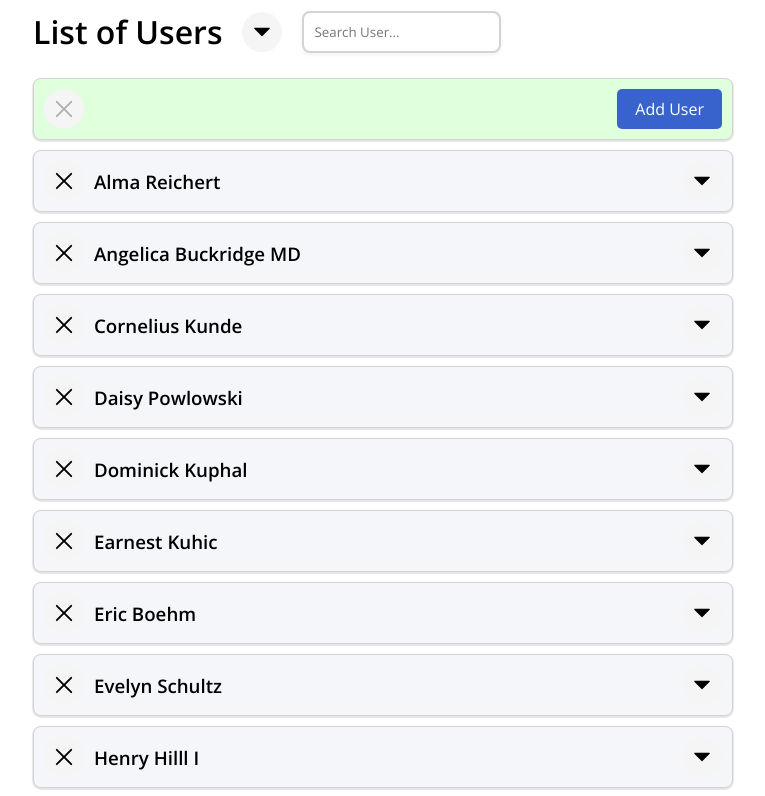
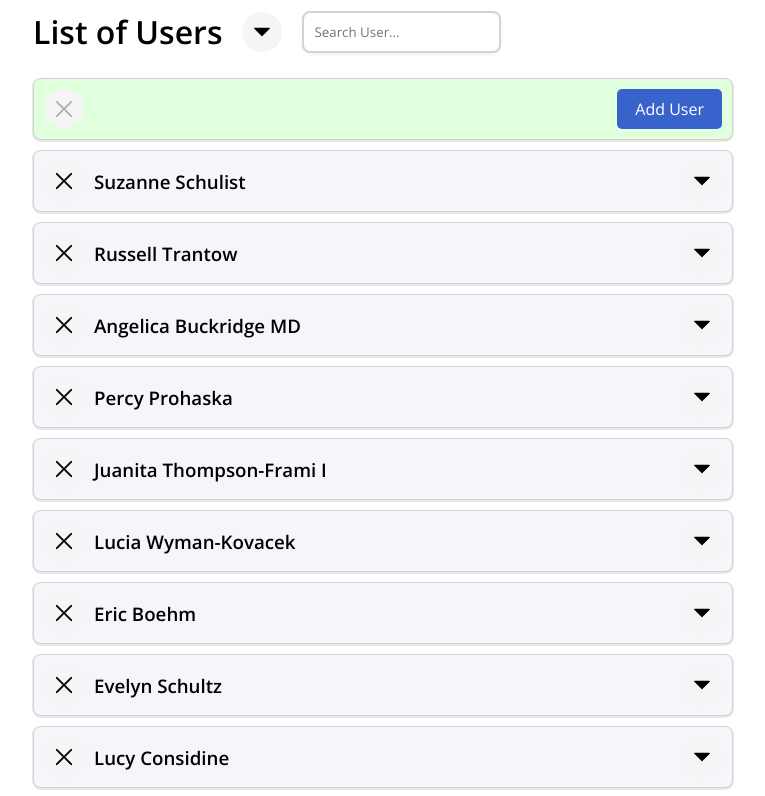
Before and after one commit to swatijain1095/media, a React (Create React App) app: page / in a window 1280 px wide. Shown: the top 796 px of the page, without its empty margins (257-1022 px from the left). Built offline with nearby package versions, Linux system fonts and the light colour scheme; data requests are answered from the project's data file.

Commit message:
Refactoring app

```diff
--- a/src/components/Search/Search.js
+++ b/src/components/Search/Search.js
@@ -1,29 +1,13 @@
 import { Input } from "../Input";
-import {
-  setUsersConfig,
-  usersConfigSelector,
-  usersSelector,
-  setDisplayUsers,
-} from "../../store/usersSlice";
+import { setUsersConfig, usersConfigSelector } from "../../store/usersSlice";
 import { useSelector, useDispatch } from "react-redux";
 
 export const Search = () => {
   const { searchTerm } = useSelector(usersConfigSelector);
-  const users = useSelector(usersSelector);
   const dispatch = useDispatch();
 
   const handleChange = (event) => {
     dispatch(setUsersConfig({ searchTerm: event.target.value }));
-    // const searchUser = users.filter((user) => {
-    //   return user.name.toLowerCase().includes(event.target.value);
-    // });
-    const searchUser = [];
-    users.forEach((user) => {
-      if (user.name.toLowerCase().includes(event.target.value.toLowerCase())) {
-        searchUser.push(user);
-      }
-    });
-    dispatch(setDisplayUsers(searchUser));
   };
 
   return (
--- a/src/components/UserList/UserList.js
+++ b/src/components/UserList/UserList.js
@@ -3,30 +3,27 @@ import { useDispatch, useSelector } from "react-redux";
 import { User } from "../User";
 import { AddUser } from "../AddUser";
 import { Pagination } from "../Pagination";
-
 import {
   setUsers,
   usersSelector,
   usersConfigSelector,
-  useDisplayUsersSelector,
-  setDisplayUsers,
+  filteredUsersSelector,
+  setFilteredUsers,
 } from "../../store/usersSlice";
+import { getFilteredUsers } from "../../utilities/getFilteredUsers";
 
 function UserList() {
   const dispatch = useDispatch();
-  const users = useSelector(useDisplayUsersSelector);
+  const users = useSelector(usersSelector);
+  const filteredUsers = useSelector(filteredUsersSelector);
   const { pageNo, order, highlightId, searchTerm } =
     useSelector(usersConfigSelector);
 
   const fetchUsers = useCallback(async () => {
-    const response = await fetch(
-      // `http://localhost:3001/users?_page=${pageNo}&_sort=name&_order=${order}&q=${searchTerm}`
-      `http://localhost:3001/users?_page=${pageNo}&_sort=name&_order=${order}`
-    );
-    const users = await response.json();
-    dispatch(setUsers(users));
-    dispatch(setDisplayUsers(users));
-  }, [dispatch, pageNo, order]);
+    const response = await fetch(`http://localhost:3001/users`);
+    const data = await response.json();
+    dispatch(setUsers(data));
+  }, [dispatch]);
 
   async function deleteData(id) {
     await fetch(`http://localhost:3001/users/${id}`, {
@@ -37,12 +34,25 @@ function UserList() {
 
   useEffect(() => {
     fetchUsers();
-  }, [fetchUsers, pageNo, order, highlightId]);
+  }, [fetchUsers, highlightId]);
+
+  useEffect(() => {
+    dispatch(
+      setFilteredUsers(
+        getFilteredUsers({
+          users,
+          pageNo,
+          order,
+          searchTerm,
+        })
+      )
+    );
+  }, [users, pageNo, order, searchTerm, dispatch]);
 
   return (
     <div>
       <AddUser fetchUsers={fetchUsers} />
-      {users.map((user) => (
+      {filteredUsers.map((user) => (
         <User key={user.id} user={user} onDelete={deleteData} />
       ))}
       <Pagination />
--- a/src/store/usersSlice.js
+++ b/src/store/usersSlice.js
@@ -2,7 +2,7 @@ import { createSlice } from "@reduxjs/toolkit";
 
 const initialState = {
   users: [],
-  displayUsers: [],
+  filteredUsers: [],
   usersConfig: {
     pageNo: 1,
     order: "asc",
@@ -24,14 +24,15 @@ export const usersSlice = createSlice({
         ...action.payload,
       };
     },
-    setDisplayUsers: (state, action) => {
-      state.displayUsers = action.payload;
+    setFilteredUsers: (state, action) => {
+      state.filteredUsers = action.payload;
     },
   },
 });
 
-export const { setUsers, setUsersConfig, setDisplayUsers } = usersSlice.actions;
+export const { setUsers, setUsersConfig, setFilteredUsers } =
+  usersSlice.actions;
 export const usersSelector = (state) => state.users.users;
-export const useDisplayUsersSelector = (state) => state.users.displayUsers;
+export const filteredUsersSelector = (state) => state.users.filteredUsers;
 export const usersConfigSelector = (state) => state.users.usersConfig;
 export default usersSlice.reducer;
--- /dev/null
+++ b/src/utilities/getFilteredUsers.js
@@ -0,0 +1,21 @@
+export const getFilteredUsers = ({
+  users = [],
+  pageNo = 1,
+  order = "asc",
+  searchTerm = "",
+}) => {
+  const filteredUsers = [];
+  // first filter based on search term
+  users.forEach((user) => {
+    if (user.name.toLowerCase().includes(searchTerm.toLowerCase())) {
+      filteredUsers.push(user);
+    }
+  });
+
+  // then filter based on page No
+
+  // then filter based on order
+
+  // return the final filtered users
+  return filteredUsers;
+};
```
